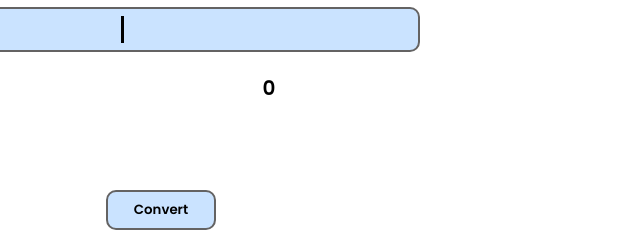
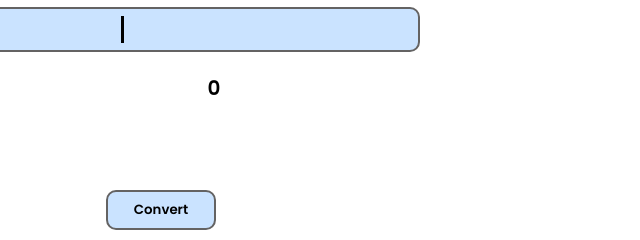
Before and after one commit to victorscardozo/Temperature_conversor, a plain HTML site: page index.html in a window 1280 px wide. Shown: the part 430-670 px from the top of the page, 0-640 px from the left. Drawn offline with Linux system fonts and the light colour scheme.

Commit message:
Update index.css

```diff
--- a/index.css
+++ b/index.css
@@ -93,7 +93,7 @@ button{
     background-color: transparent;
     position: relative;
     top: -4px;
-    left: 190px;
+    left: 135px;
 }
 
 .arrow1{
```
